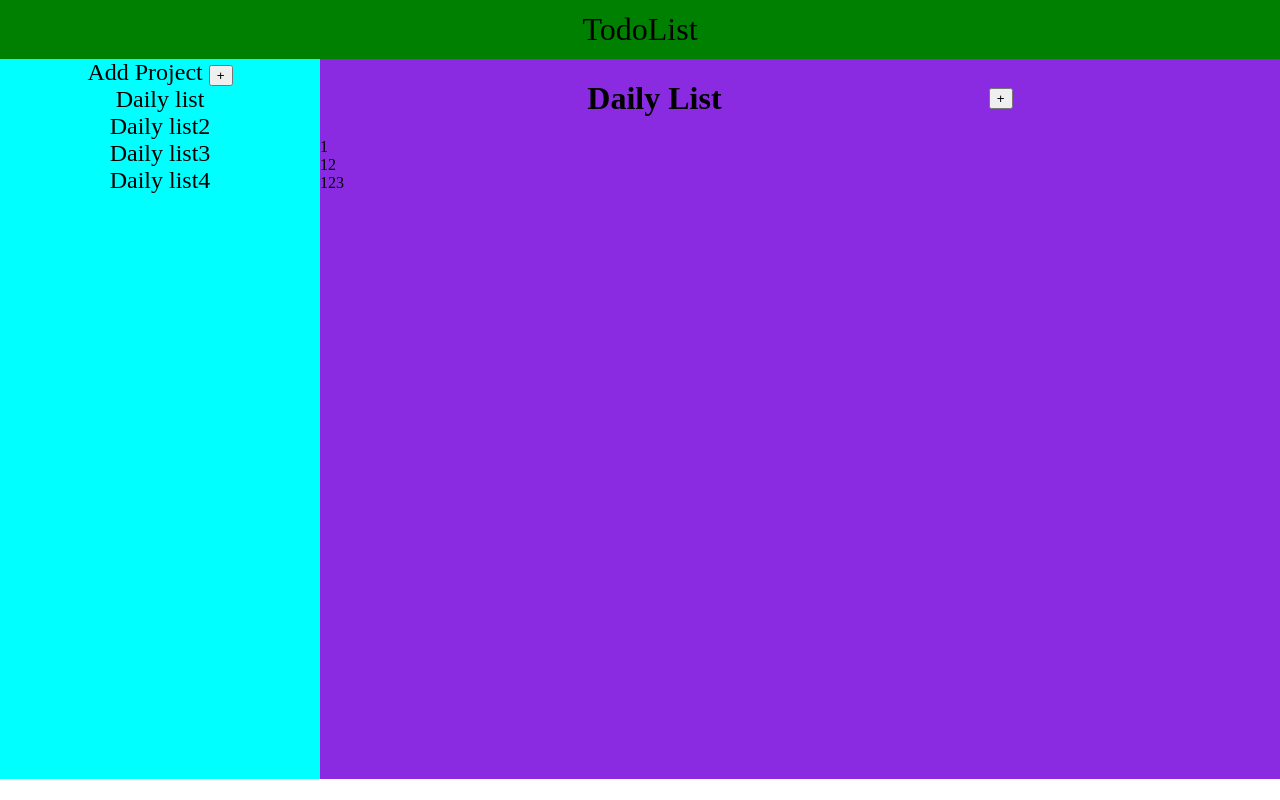
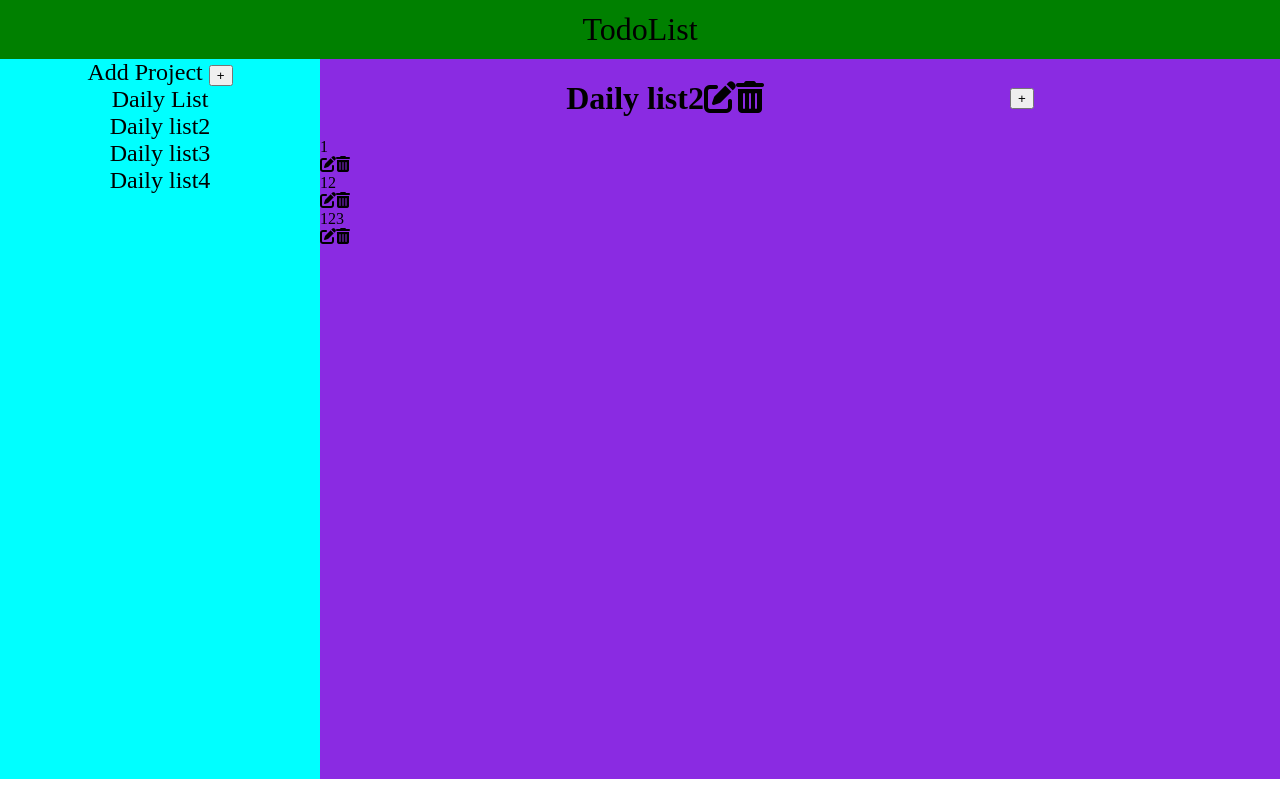
Before and after one commit to eljoey/Todo-List, a website built with webpack: page dist/index.html in a window 1280 px wide. Both pictures are taken after a click on the element "Daily list2". Built offline with nearby package versions, Linux system fonts and the light colour scheme.

Commit message:
add edit/delete icons

```diff
--- a/src/index.js
+++ b/src/index.js
@@ -32,6 +32,8 @@ const Project = (name, description, dueDate, priority) => {
         return toDos[index];
     };
 
+
+
     return {name, description, dueDate, priority, addToDo, getToDo, toDos};
 
 };
@@ -40,15 +42,18 @@ const Project = (name, description, dueDate, priority) => {
 
 const DisplayController = (() => {
     const renderProjectBar = () => {
+        const projectMainDiv = document.querySelector('.projects')
+
         resetProjects();
         resetForms();
 
-        const projectMainDiv = document.querySelector('.projects')
+
 
         projectDirectory.forEach((x) => {
             let projectAdded = document.createElement('div');
             projectAdded.innerHTML = x.name;
             projectAdded.classList.add('project-' + projectDirectory.indexOf(x))
+            projectAdded.classList.add('prio-' + x.priority)
             projectAdded.addEventListener('click', () => {
                 EventHandler.showProjectTodos(projectDirectory.indexOf(x))
             });
@@ -56,8 +61,11 @@ const DisplayController = (() => {
         });
     }
     const renderTodoList = (project) => {
+        const projectHeader = document.querySelector('.proj-header')
+
         resetToDos();
         resetForms();
+        editDeleteBTN(projectHeader)
 
         const todoDiv = document.querySelector('#right-section');
 
@@ -66,6 +74,7 @@ const DisplayController = (() => {
             todoAdded.innerHTML = x.title;
             todoAdded.classList.add('todo-' + project.toDos.indexOf(x));
             todoDiv.appendChild(todoAdded);
+            editDeleteBTN(todoDiv);
         });
     }
 
@@ -120,6 +129,18 @@ const DisplayController = (() => {
         todoName.value = '';
         todoDesc.value = '';
     }
+
+    const editDeleteBTN = (element) => {
+        const projectHeader = element
+        const trashBTN = document.createElement('i')
+        trashBTN.classList.add('fas', 'fa-trash-alt')
+        const editBTN = document.createElement('i')
+        editBTN.classList.add('fas', 'fa-edit')
+        projectHeader.appendChild(editBTN)
+        projectHeader.appendChild(trashBTN)
+    }
+
+
 
 
 
@@ -223,6 +244,15 @@ const EventHandler = (() => {
     const showProjectTodos = (projIndex) => {
         projectSelected = projectDirectory[projIndex];
 
+    //Sets name of selected project to header
+        const projectHeader = document.querySelector('.proj-header')
+
+        if (projectSelected.name === undefined) {
+            projectHeader.innerHTML = projectDirectory[0].name
+        } else {
+            projectHeader.innerHTML = projectSelected.name;
+        }
+
         DisplayController.renderTodoList(projectSelected);
     }
 
@@ -244,7 +274,7 @@ const EventHandler = (() => {
 
 //test
 //////////////
-EventHandler.addProject('Daily list', 'Things to do today', '', 'low');
+EventHandler.addProject('Daily List', 'Things to do today', '', 'low');
 EventHandler.addProject('Daily list2', 'Things to do today', '', 'low');
 EventHandler.addProject('Daily list3', 'Things to do today', '', 'low');
 EventHandler.addProject('Daily list4', 'Things to do today', '', 'low');
@@ -263,24 +293,12 @@ EventListeners.initializeListeners();
 
 
 //  TODO LIST
-//-Add - EventListeners
+//-Add - EventListeners (display selected project, and todo )
 //-Add - Project info render
 //-Add - ToDo info render
-//-Add- Button functions
+//-Add- Button functions *Edit and delete left
 //-Add - To Render so it adds edit and delete buttons for both project and todos
 //-Add - Ability to complete a todo (checkmark possibly)
 //-Add - Ability to change color of projects background to reflect their priority
-//-Add - Possibly create a visual for each project to display the days left until their due (probably wont add and just delete due date)
 //-Add - ToDo create and delete form
 //-Add - Project delete form
-
-
-
-//project selction
-//1. add event listener to each project added
-//2. event listener uses function to set project shown and then display the list of todo's
-//
-//
-//
-//
-//
```
Also changed, not shown: dist/index.html, dist/style.css.
